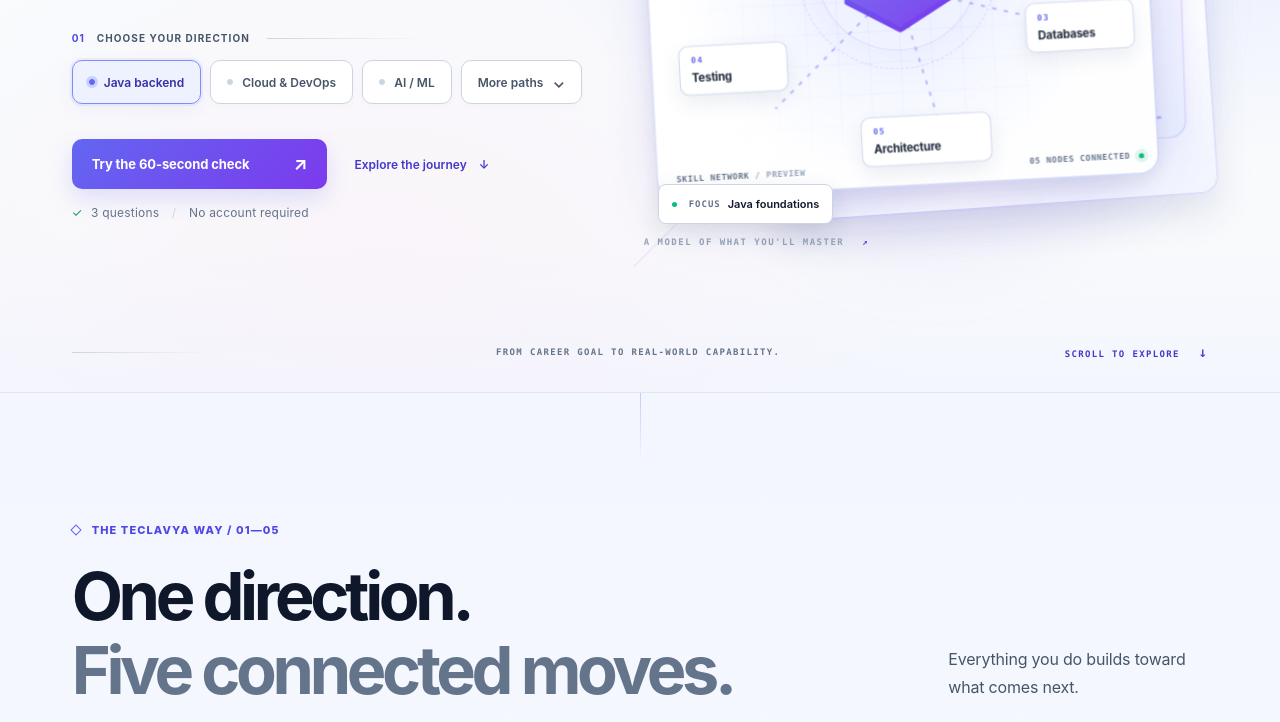
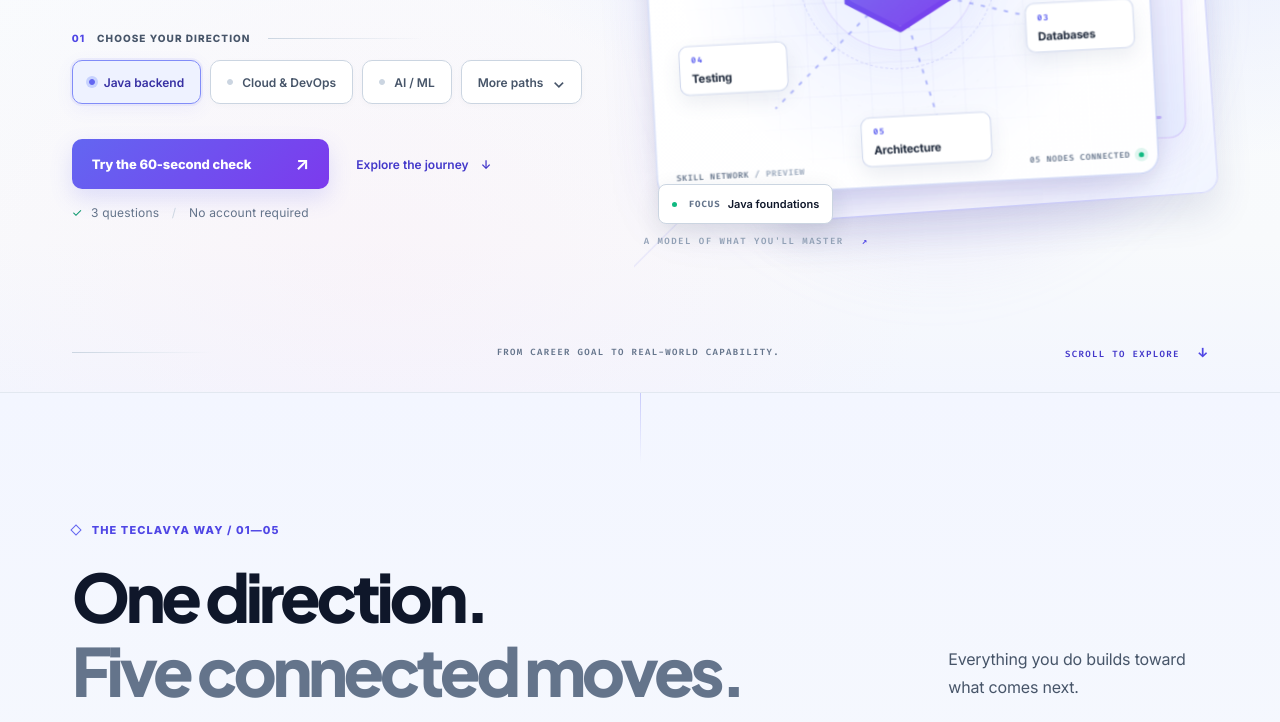
Before and after one commit to surya-gorla/teclavya-landingpage, a plain HTML site: page index.html in a window 1280 px wide. Shown: the part 440-1162 px from the top of the page. Drawn offline with Linux system fonts and the light colour scheme.

Commit message:
style: load canonical Teclavya UI typography with resilient fallbacks

```diff
--- a/index.html
+++ b/index.html
@@ -7,6 +7,9 @@
     <meta name="description" content="Teclavya — choose a career, map the skills, practice like an engineer, and build evidence that counts. An interactive landing-page concept." />
     <title>Teclavya — Your career, engineered.</title>
     <link rel="icon" href="./favicon.svg" type="image/svg+xml" />
+    <link rel="preconnect" href="https://fonts.googleapis.com" />
+    <link rel="preconnect" href="https://fonts.gstatic.com" crossorigin />
+    <link href="https://fonts.googleapis.com/css2?family=Fira+Code:wght@400;500;600;700&amp;family=Inter:wght@400;500;600;700;800&amp;family=Plus+Jakarta+Sans:wght@500;600;700;800&amp;display=swap" rel="stylesheet" />
     <link rel="stylesheet" href="./styles.css" />
     <link rel="stylesheet" href="./teclavya-light.css" />
     <script src="./app.js" defer></script>
--- a/teclavya-light.css
+++ b/teclavya-light.css
@@ -23,6 +23,7 @@
   --brand-violet: #7c3aed;
   --brand-hover: #4f46e5;
   --shadow-card: 0 18px 52px -24px rgba(59,65,112,.22),0 5px 18px rgba(99,102,241,.06);
+  --mono: "Fira Code", "SFMono-Regular", Consolas, ui-monospace, monospace;
   --sans: Inter, -apple-system, BlinkMacSystemFont, "Segoe UI", Roboto, sans-serif;
   --display: "Plus Jakarta Sans", Inter, ui-sans-serif, sans-serif;
 }
```
